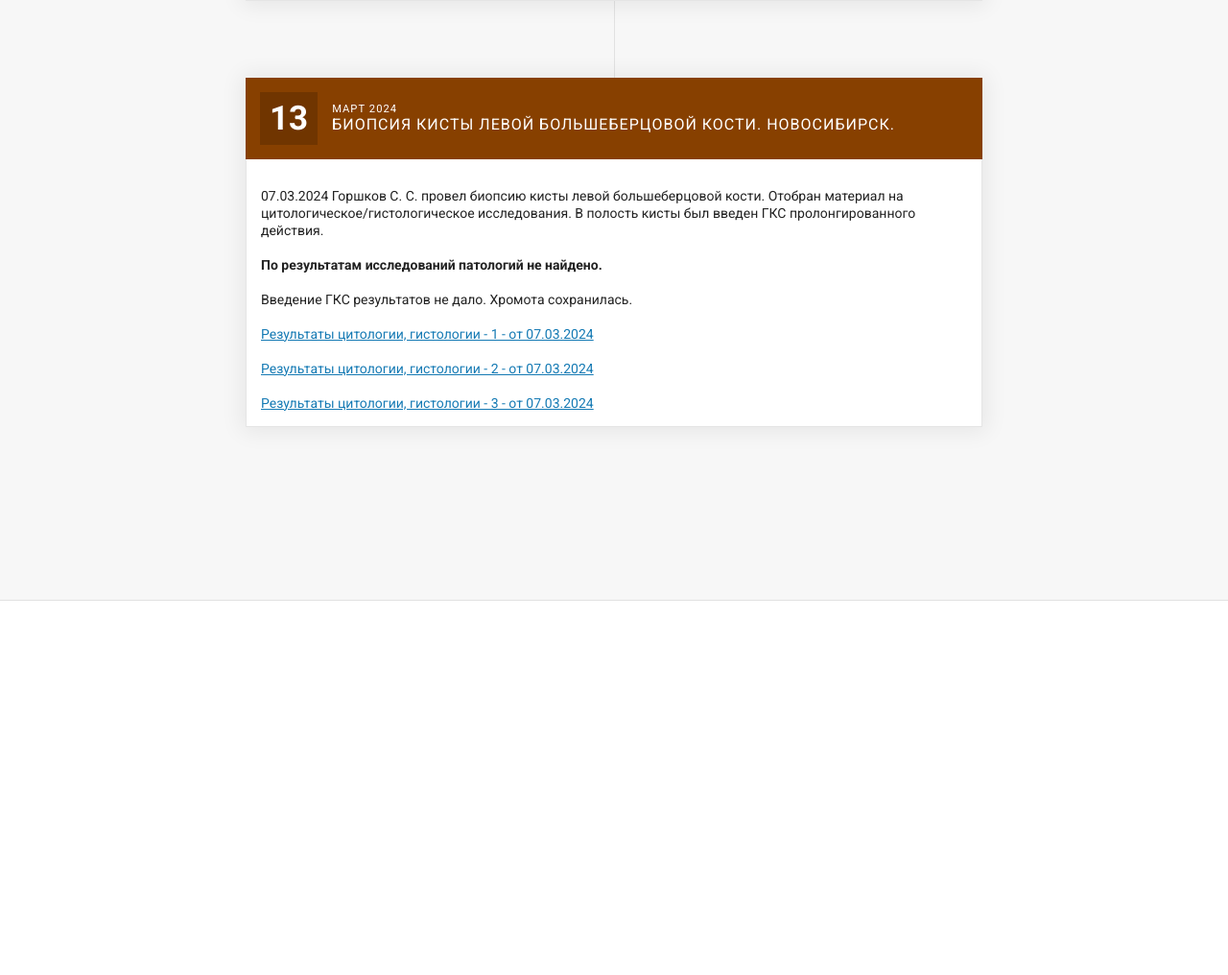
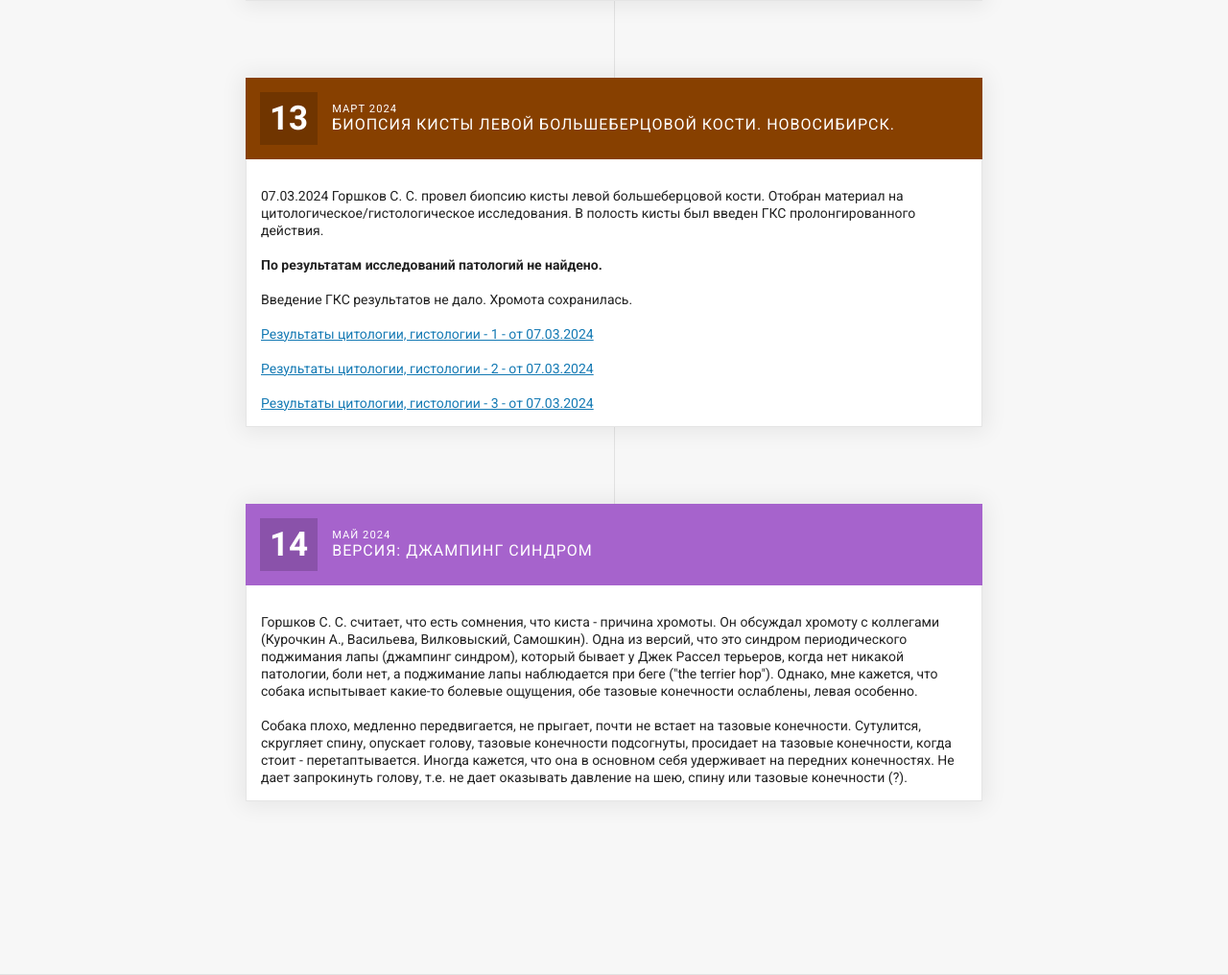
Before and after one commit to polenka/ronya-medical-history, a website built with webpack: page index.html in a window 1280 px wide. Shown: the part 5913-6929 px from the top of the page at 96% size. Before the commit the page ends 6539 px from the top, so only its background shows below. Built offline with nearby package versions, Linux system fonts and the light colour scheme.

Commit message:
Section 14

```diff
--- a/css/style.css
+++ b/css/style.css
@@ -590,3 +590,9 @@ background-color: #874000;
 #timeline .demo-card--step13 .head::after {
   border-color: #874000;
 }
+#timeline .demo-card--step14 {
+  background-color: #a663cc;
+  }
+  #timeline .demo-card--step14 .head::after {
+    border-color: #a663cc;
+  }
--- a/index.html
+++ b/index.html
@@ -335,6 +335,21 @@
           </div>
         </div>
 
+        <div class="demo-card demo-card--step14">
+          <div class="head">
+            <div class="number-box">
+              <span>14</span>
+            </div>
+            <h2><span class="small">Май 2024</span>Версия: Джампинг синдром</h2>
+          </div>
+          <div class="body">
+            <p>Горшков С. С. считает, что есть сомнения, что киста - причина хромоты. Он обсуждал хромоту с коллегами (Курочкин А., Васильева, Вилковыский, Самошкин). Одна из версий, что это синдром периодического поджимания лапы (джампинг синдром), который бывает у Джек Рассел терьеров, когда нет никакой патологии, боли нет, а поджимание лапы наблюдается при беге ("the terrier hop"). Однако, мне кажется, что собака испытывает какие-то болевые ощущения, обе тазовые конечности ослаблены, левая особенно.
+            <br><br>
+            Собака плохо, медленно передвигается, не прыгает, почти не встает на тазовые конечности. Сутулится, скругляет спину, опускает голову, тазовые конечности подсогнуты, просидает на тазовые конечности, когда стоит - перетаптывается. Иногда кажется, что она в основном себя удерживает на передних конечностях. Не дает запрокинуть голову, т.е. не дает оказывать давление на шею, спину или тазовые конечности (?).
+            </p>
+          </div>
+        </div>
+
       </div>
     </section>
   </div>
```
